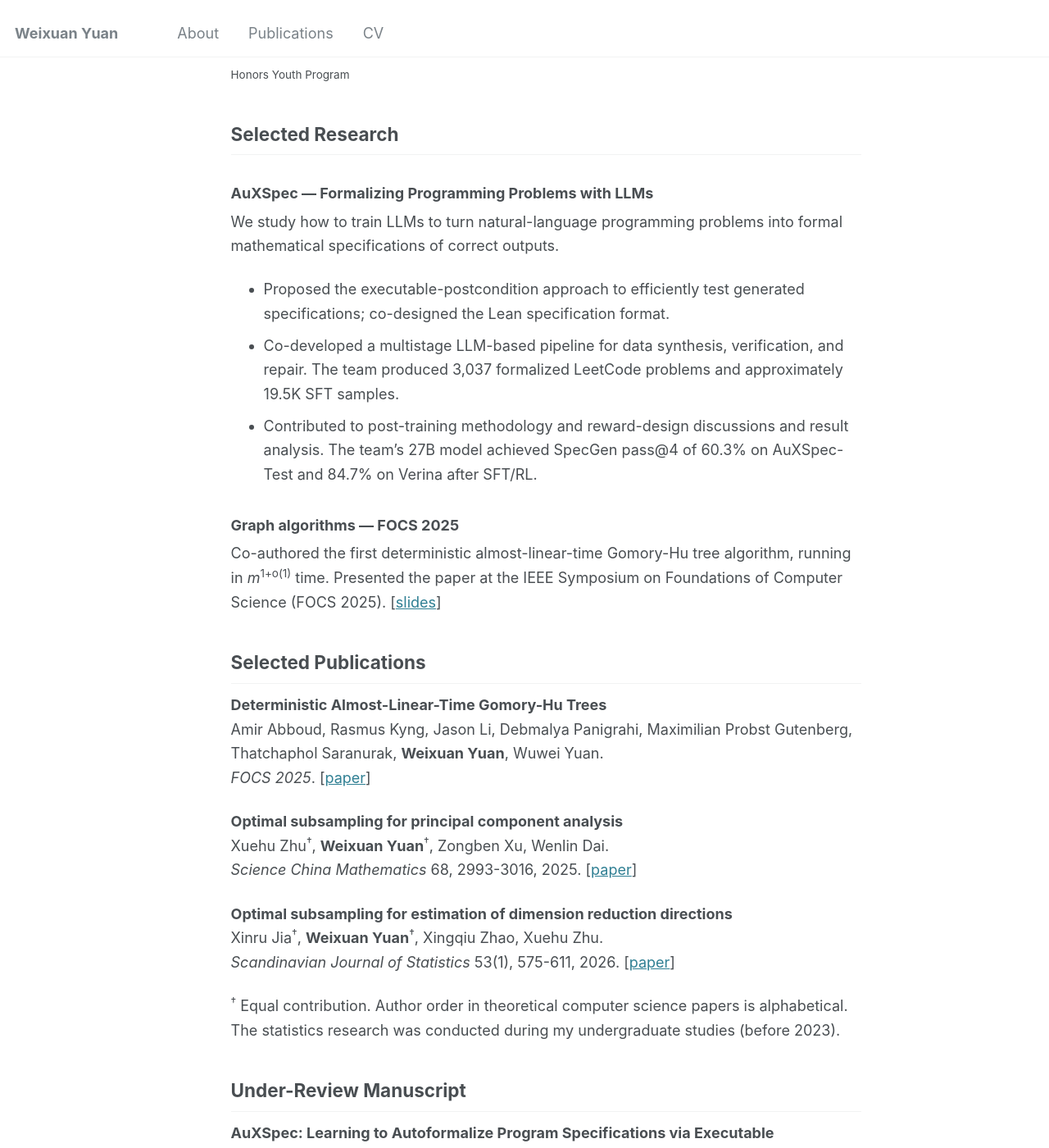
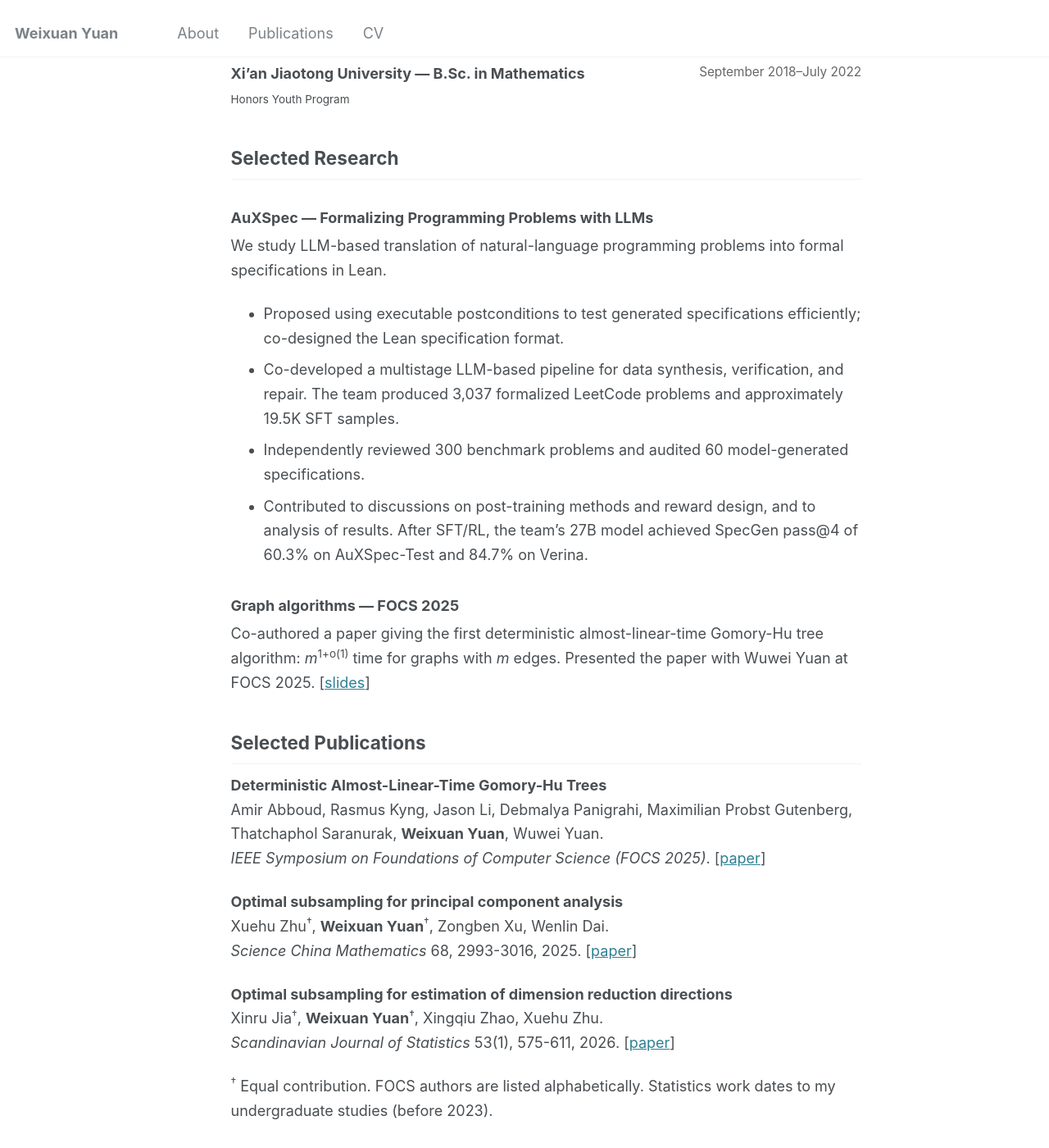
Before and after one commit to yzll0/yzll0.github.io, a Jekyll site: the page built from _pages/cv.md, in a window 1280 px wide and 1400 px high, scrolled down 661 px. Shown: the whole window at 82% size. Built offline with Jekyll 4.4.1, drawn with Linux system fonts in a browser that asks for light colours; some of the changed text lies outside the part shown.

Commit message:
Update CV and research pages with proofreading revisions

```diff
--- a/_pages/cv.md
+++ b/_pages/cv.md
@@ -24,7 +24,7 @@ Advisor: Prof. Rasmus Kyng.
 Rasmus Kyng's group.
 
 **ETH Zürich — M.Sc. in Data Science** <span class="cv-date">September 2022–October 2024</span>
-Willi Studer Prize (best graduate in the MSc Data Science program, 2025).
+Willi Studer Prize (2025), awarded to the best graduate of the M.Sc. in Data Science program.
 
 **Xi'an Jiaotong University — B.Sc. in Mathematics** <span class="cv-date">September 2018–July 2022</span><br>
 <small>Honors Youth Program</small>
@@ -33,21 +33,22 @@ Willi Studer Prize (best graduate in the MSc Data Science program, 2025).
 
 ### AuXSpec — Formalizing Programming Problems with LLMs
 
-We study how to train LLMs to turn natural-language programming problems into formal mathematical specifications of correct outputs.
+We study LLM-based translation of natural-language programming problems into formal specifications in Lean.
 
-- Proposed the executable-postcondition approach to efficiently test generated specifications; co-designed the Lean specification format.
+- Proposed using executable postconditions to test generated specifications efficiently; co-designed the Lean specification format.
 - Co-developed a multistage LLM-based pipeline for data synthesis, verification, and repair. The team produced 3,037 formalized LeetCode problems and approximately 19.5K SFT samples.
-- Contributed to post-training methodology and reward-design discussions and result analysis. The team's 27B model achieved SpecGen pass@4 of 60.3% on AuXSpec-Test and 84.7% on Verina after SFT/RL.
+- Independently reviewed 300 benchmark problems and audited 60 model-generated specifications.
+- Contributed to discussions on post-training methods and reward design, and to analysis of results. After SFT/RL, the team's 27B model achieved SpecGen pass@4 of 60.3% on AuXSpec-Test and 84.7% on Verina.
 
 ### Graph algorithms — FOCS 2025
 
-Co-authored the first deterministic almost-linear-time Gomory-Hu tree algorithm, running in <i>m</i><sup>1+o(1)</sup> time. Presented the paper at the IEEE Symposium on Foundations of Computer Science (FOCS 2025). [[slides](https://ywwywwyww.github.io/files/DeterGHTreeSlides.pdf)]
+Co-authored a paper giving the first deterministic almost-linear-time Gomory-Hu tree algorithm: <i>m</i><sup>1+o(1)</sup> time for graphs with <i>m</i> edges. Presented the paper with Wuwei Yuan at FOCS 2025. [[slides](https://ywwywwyww.github.io/files/DeterGHTreeSlides.pdf)]
 
 ## Selected Publications
 
 **Deterministic Almost-Linear-Time Gomory-Hu Trees**
 Amir Abboud, Rasmus Kyng, Jason Li, Debmalya Panigrahi, Maximilian Probst Gutenberg, Thatchaphol Saranurak, **Weixuan Yuan**, Wuwei Yuan.
-*FOCS 2025*. [[paper](https://arxiv.org/abs/2507.20354)]
+*IEEE Symposium on Foundations of Computer Science (FOCS 2025)*. [[paper](https://arxiv.org/abs/2507.20354)]
 
 **Optimal subsampling for principal component analysis**
 Xuehu Zhu<sup>†</sup>, **Weixuan Yuan**<sup>†</sup>, Zongben Xu, Wenlin Dai.
@@ -57,12 +58,12 @@ Xuehu Zhu<sup>†</sup>, **Weixuan Yuan**<sup>†</sup>, Zongben Xu, Wenlin Dai.
 Xinru Jia<sup>†</sup>, **Weixuan Yuan**<sup>†</sup>, Xingqiu Zhao, Xuehu Zhu.
 *Scandinavian Journal of Statistics* 53(1), 575-611, 2026. [[paper](https://doi.org/10.1111/sjos.70052)]
 
-<sup>†</sup> Equal contribution. Author order in theoretical computer science papers is alphabetical. The statistics research was conducted during my undergraduate studies (before 2023).
+<sup>†</sup> Equal contribution. FOCS authors are listed alphabetically. Statistics work dates to my undergraduate studies (before 2023).
 
 ## Under-Review Manuscript
 
 **AuXSpec: Learning to Autoformalize Program Specifications via Executable Postconditions**
-Co-first author; under review at ICLR 2027. Not yet publicly available.
+Co-first author; under review at ICLR 2027. Manuscript not yet publicly available.
 
 ## Technical Skills
 
```
Also changed, not shown: other parts of _pages/cv.md (+1 -1 lines), README.md (+3 -1 lines), _pages/about.md (+3 -3 lines), _pages/publications.md (+1 -1 lines), 1 other file.
